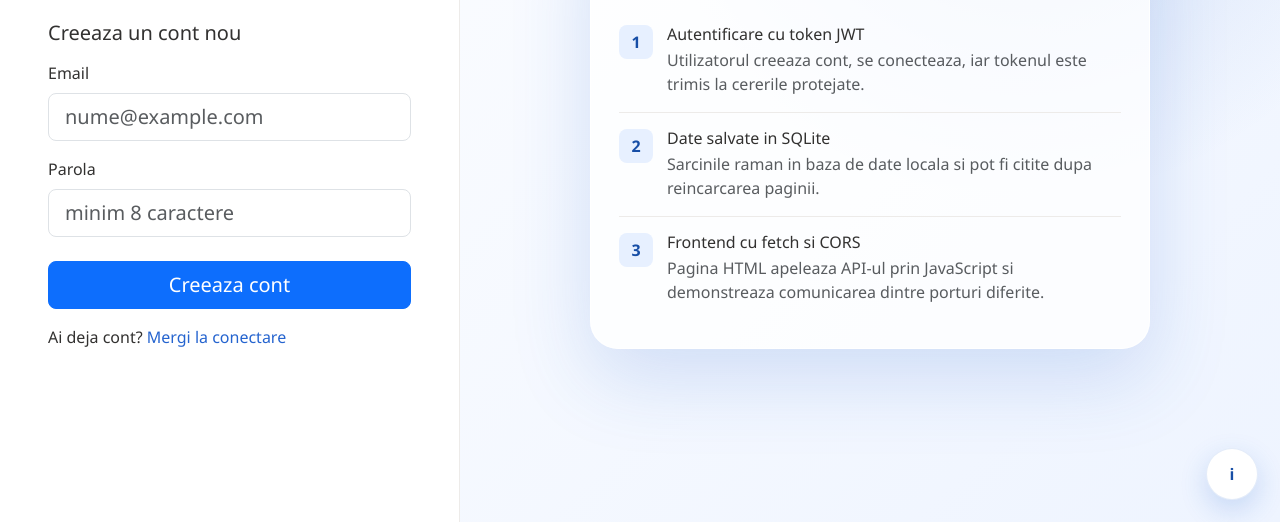
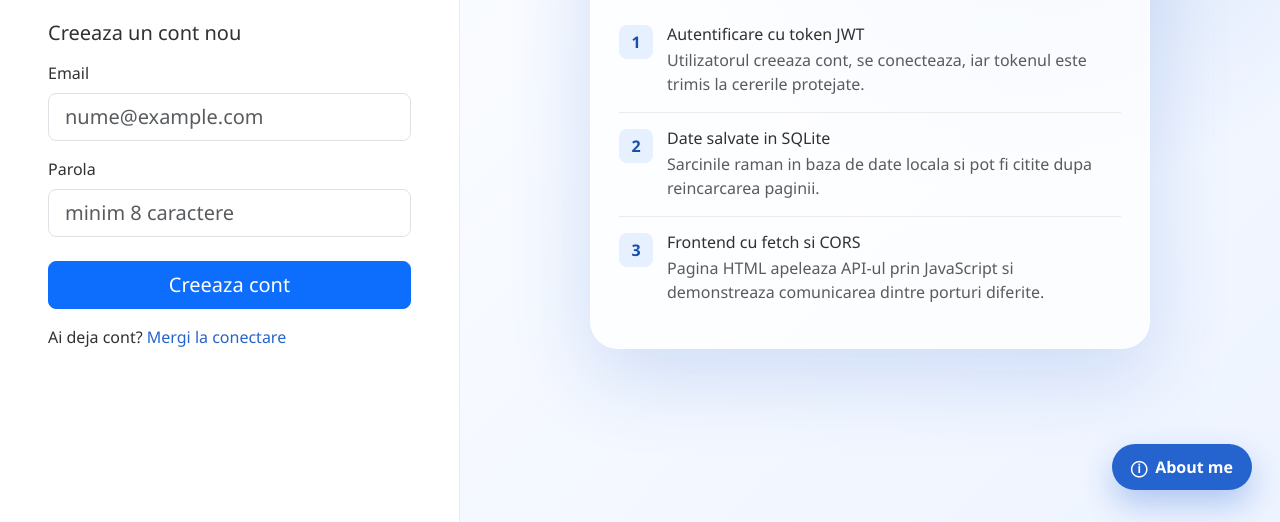
Before and after one commit to Miheln/twaaos_labs, a plain HTML site: page Laborator 07/static/index.html in a window 1280 px wide. Shown: the part 278-800 px from the top of the page. Drawn offline with nearby package versions, Linux system fonts and the light colour scheme.

Commit message:
Aboute me fix

```diff
--- a/Laborator 07/static/index.html
+++ b/Laborator 07/static/index.html
@@ -154,23 +154,28 @@
         }
         .auth-about-button {
             position: fixed;
-            right: 22px;
-            bottom: 22px;
-            width: 52px;
-            height: 52px;
+            right: 28px;
+            bottom: 32px;
+            min-width: 118px;
+            height: 46px;
+            padding: 0 18px;
             border-radius: 999px;
-            display: grid;
-            place-items: center;
-            background: #ffffff;
-            color: var(--todo-blue-dark);
+            display: inline-flex;
+            align-items: center;
+            justify-content: center;
+            gap: 8px;
+            background: var(--todo-blue);
+            color: #ffffff;
             text-decoration: none;
-            font-weight: 700;
-            box-shadow: 0 10px 28px rgba(37, 100, 207, 0.2);
+            font-weight: 600;
+            box-shadow: 0 14px 32px rgba(37, 100, 207, 0.32);
             border: 1px solid rgba(37, 100, 207, 0.12);
+            z-index: 9999;
         }
         .auth-about-button:hover {
-            background: var(--todo-blue);
+            background: var(--todo-blue-dark);
             color: #ffffff;
+            transform: translateY(-1px);
         }
         .todo-main {
             padding: 36px clamp(20px, 5vw, 72px);
@@ -341,7 +346,10 @@
             </div>
         </div>
     </div>
-    <a class="auth-about-button" href="/about.html" title="About me">i</a>
+    <a class="auth-about-button" href="/about.html" title="About me">
+        <span>ⓘ</span>
+        <span>About me</span>
+    </a>
 </section>
 
 <section id="tasks-view" class="todo-app d-none">
```
